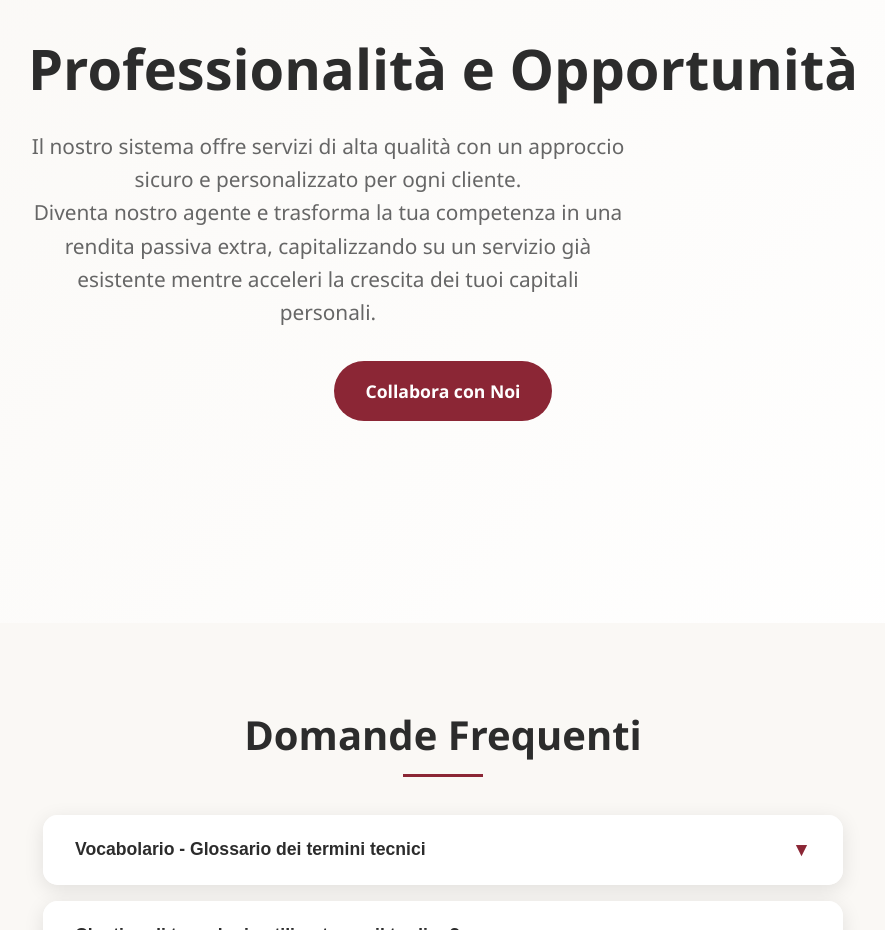
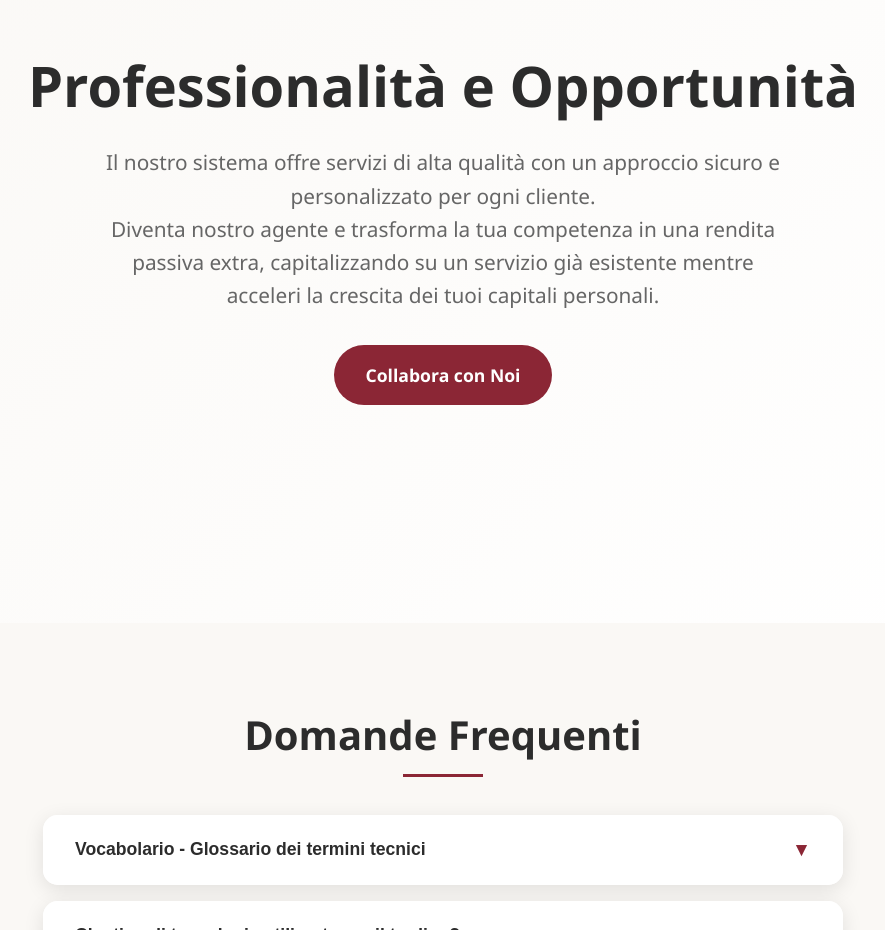
Before and after one commit to pivqx/TXTO-website, a plain HTML site: page index.html in a window 1280 px wide. Shown: the part 920-1850 px from the top of the page, without its empty margins (197-1082 px from the left). Drawn offline with Linux system fonts and the light colour scheme.

Commit message:
Update index.html

```diff
--- a/index.html
+++ b/index.html
@@ -125,10 +125,11 @@
         .hero-content p {
             font-size: 1.3rem;
             color: #666;
-            margin-bottom: 2rem;
-            max-width: 600px;
+            margin: 0 auto 2rem auto;
+            max-width: 700px;
             opacity: 0;
             animation: fadeInUp 1s ease forwards 0.7s;
+            text-align: center;
         }
 
         .cta-button {
```
